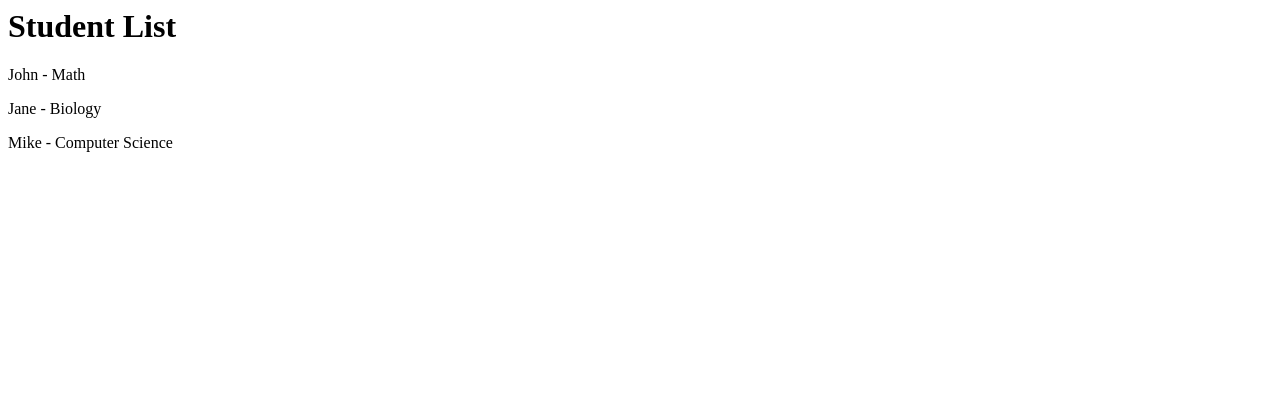
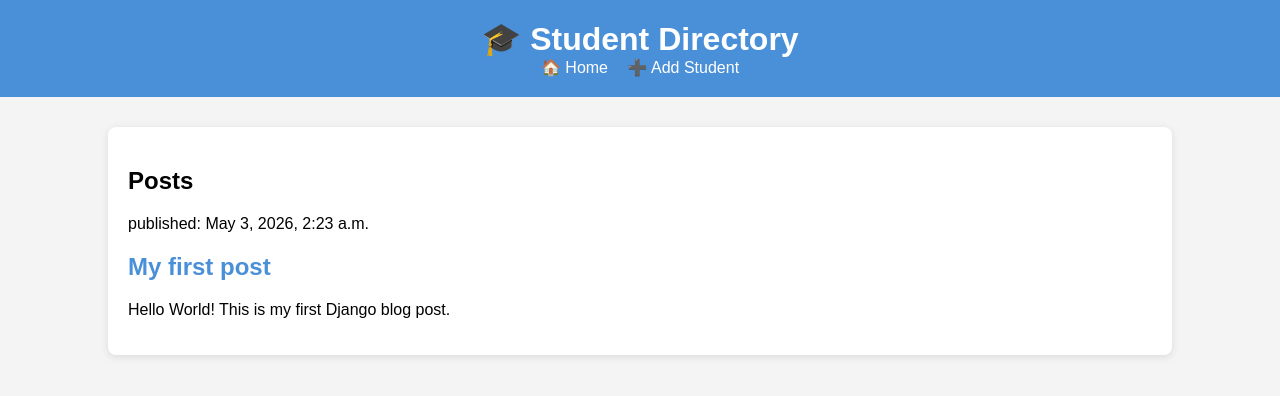
Before and after one commit to Dammyherry/django_project, a Django app: page / in a window 1280 px wide. Shown: the top 396 px of the page. Run offline with Django 5.2, Linux system fonts and the light colour scheme; data comes from the database, SQL or seed files in the repository.

Commit message:
Module 7 - Forms, Data and Security

```diff
--- a/myapp/admin.py
+++ b/myapp/admin.py
@@ -1,4 +1,5 @@
 from django.contrib import admin
-from .models import Student
+from .models import Post, Comment
 
-admin.site.register(Student)
+admin.site.register(Post)
+admin.site.register(Comment)
--- a/myapp/models.py
+++ b/myapp/models.py
@@ -1,8 +1,32 @@
 from django.db import models
+from django.utils import timezone
 
-class Student(models.Model):
-    name = models.CharField(max_length=100)
-    course = models.CharField(max_length=100)
+
+class Post(models.Model):
+    author = models.ForeignKey('auth.User', on_delete=models.CASCADE)
+    title = models.CharField(max_length=200)
+    text = models.TextField()
+    created_date = models.DateTimeField(default=timezone.now)
+    published_date = models.DateTimeField(blank=True, null=True)
+
+    def publish(self):
+        self.published_date = timezone.now()
+        self.save()
 
     def __str__(self):
-        return self.name
+        return self.title
+
+
+class Comment(models.Model):
+    post = models.ForeignKey('myapp.Post', on_delete=models.CASCADE, related_name='comments')
+    author = models.CharField(max_length=200)
+    text = models.TextField()
+    created_date = models.DateTimeField(default=timezone.now)
+    approved_comment = models.BooleanField(default=False)
+
+    def approve(self):
+        self.approved_comment = True
+        self.save()
+
+    def __str__(self):
+        return self.text
--- /dev/null
+++ b/myapp/static/css/style.css
@@ -0,0 +1,78 @@
+body {
+    font-family: Arial, sans-serif;
+    background-color: #f4f4f4;
+    margin: 0;
+    padding: 0;
+}
+
+header {
+    background-color: #4a90d9;
+    color: white;
+    padding: 20px;
+    text-align: center;
+}
+
+header h1 {
+    margin: 0;
+    font-size: 2em;
+}
+
+.container {
+    width: 80%;
+    margin: 30px auto;
+    background: white;
+    padding: 20px;
+    border-radius: 8px;
+    box-shadow: 0 2px 8px rgba(0,0,0,0.1);
+}
+
+.student-card {
+    background-color: #eaf4fb;
+    border-left: 5px solid #4a90d9;
+    padding: 10px 15px;
+    margin-bottom: 10px;
+    border-radius: 4px;
+}
+
+.student-card p {
+    margin: 0;
+    font-size: 1.1em;
+}
+
+a {
+    color: #4a90d9;
+    text-decoration: none;
+}
+
+a:hover {
+    text-decoration: underline;
+}
+
+.btn {
+    background-color: #4a90d9;
+    color: white;
+    padding: 10px 20px;
+    border: none;
+    border-radius: 4px;
+    cursor: pointer;
+    font-size: 1em;
+    margin-top: 10px;
+    display: inline-block;
+}
+
+.btn:hover {
+    background-color: #357ab8;
+}
+
+input[type="text"] {
+    width: 100%;
+    padding: 8px;
+    margin: 6px 0 12px 0;
+    border: 1px solid #ccc;
+    border-radius: 4px;
+    box-sizing: border-box;
+}
+
+label {
+    font-weight: bold;
+}
--- /dev/null
+++ b/myapp/templates/myapp/base.html
@@ -0,0 +1,21 @@
+{% load static %}
+<html>
+<head>
+    <title>Student Directory</title>
+    <link rel="stylesheet" href="{% static 'css/style.css' %}">
+</head>
+<body>
+
+    <header>
+        <h1>🎓 Student Directory</h1>
+        <a href="/" style="color:white; margin-right:15px;">🏠 Home</a>
+        <a href="/add/" style="color:white;">➕ Add Student</a>
+    </header>
+
+    <div class="container">
+        {% block content %}
+        {% endblock %}
+    </div>
+
+</body>
+</html>
--- a/myapp/templates/myapp/home.html
+++ b/myapp/templates/myapp/home.html
@@ -1,13 +1,16 @@
-<html>
-<head>
-    <title>My Django Page</title>
-</head>
-<body>
-    <h1>Student List</h1>
+{% extends 'myapp/base.html' %}
+
+{% block content %}
+    <h2>All Students</h2>
 
     {% for student in students %}
-        <p>{{ student.name }} - {{ student.course }}</p>
+        <div class="student-card">
+            <p>
+                <a href="/student/{{ student.id }}/">
+                    <strong>{{ student.name }}</strong>
+                </a>
+                — {{ student.course }}
+            </p>
+        </div>
     {% endfor %}
-
-</body>
-</html>
+{% endblock %}
--- /dev/null
+++ b/myapp/templates/myapp/post_list.html
@@ -0,0 +1,18 @@
+{% extends 'myapp/base.html' %}
+
+{% block content %}
+    <h2>Posts</h2>
+    {% if posts %}
+        {% for post in posts %}
+            <div class="post">
+                <div class="date">
+                    <p>published: {{ post.published_date }}</p>
+                </div>
+                <h2><a href="{% url 'post_detail' pk=post.pk %}">{{ post.title }}</a></h2>
+                <p>{{ post.text|linebreaksbr }}</p>
+            </div>
+        {% endfor %}
+    {% else %}
+        <p>No posts found!</p>
+    {% endif %}
+{% endblock %}
--- a/myapp/urls.py
+++ b/myapp/urls.py
@@ -2,5 +2,12 @@ from django.urls import path
 from . import views
 
 urlpatterns = [
-    path('', views.home, name='home'),
+    path('', views.post_list, name='post_list'),
+    path('post/<int:pk>/', views.post_detail, name='post_detail'),
+    path('post/new/', views.post_new, name='post_new'),
+    path('post/<int:pk>/edit/', views.post_edit, name='post_edit'),
+    path('post/<int:pk>/publish/', views.post_publish, name='post_publish'),
+    path('post/<int:pk>/remove/', views.post_remove, name='post_remove'),
+    path('drafts/', views.post_draft_list, name='post_draft_list'),
+    path('post/<int:pk>/comment/', views.add_comment_to_post, name='add_comment_to_post'),
 ]
--- a/myapp/views.py
+++ b/myapp/views.py
@@ -1,9 +1,76 @@
-from django.shortcuts import render
+from django.shortcuts import render, get_object_or_404, redirect
+from django.utils import timezone
+from django.contrib.auth.decorators import login_required
+from .forms import PostForm, CommentForm
+from .models import Post, Comment
 
-def home(request):
-    students = [
-        {"name": "John", "course": "Math"},
-        {"name": "Jane", "course": "Biology"},
-        {"name": "Mike", "course": "Computer Science"},
-    ]
-    return render(request, 'myapp/home.html', {"students": students})
+def post_list(request):
+    posts = Post.objects.all()
+    return render(request, 'myapp/post_list.html', {'posts': posts})
+
+def post_detail(request, pk):
+    post = get_object_or_404(Post, pk=pk)
+    comments = post.comments.filter(approved_comment=True)
+    form = CommentForm()
+    return render(request, 'myapp/post_detail.html', {
+        'post': post, 'comments': comments, 'form': form
+    })
+
+@login_required
+def post_new(request):
+    if request.method == "POST":
+        form = PostForm(request.POST)
+        if form.is_valid():
+            post = form.save(commit=False)
+            post.author = request.user
+            post.published_date = timezone.now()
+            post.save()
+            return redirect('post_detail', pk=post.pk)
+    else:
+        form = PostForm()
+    return render(request, 'myapp/post_edit.html', {'form': form})
+
+@login_required
+def post_edit(request, pk):
+    post = get_object_or_404(Post, pk=pk)
+    if request.method == "POST":
+        form = PostForm(request.POST, instance=post)
+        if form.is_valid():
+            post = form.save(commit=False)
+            post.author = request.user
+            post.published_date = timezone.now()
+            post.save()
+            return redirect('post_detail', pk=post.pk)
+    else:
+        form = PostForm(instance=post)
+    return render(request, 'myapp/post_edit.html', {'form': form})
+
+@login_required
+def post_draft_list(request):
+    posts = Post.objects.filter(published_date__isnull=True).order_by('created_date')
+    return render(request, 'myapp/post_draft_list.html', {'posts': posts})
+
+@login_required
+def post_publish(request, pk):
+    post = get_object_or_404(Post, pk=pk)
+    post.publish()
+    return redirect('post_detail', pk=pk)
+
+@login_required
+def post_remove(request, pk):
+    post = get_object_or_404(Post, pk=pk)
+    post.delete()
+    return redirect('post_list')
+
+def add_comment_to_post(request, pk):
+    post = get_object_or_404(Post, pk=pk)
+    if request.method == "POST":
+        form = CommentForm(request.POST)
+        if form.is_valid():
+            comment = form.save(commit=False)
+            comment.post = post
+            comment.save()
+            return redirect('post_detail', pk=post.pk)
+    else:
+        form = CommentForm()
+    return render(request, 'myapp/add_comment_to_post.html', {'form': form})
--- a/mysite/settings.py
+++ b/mysite/settings.py
@@ -116,4 +116,5 @@ USE_TZ = True
 # Static files (CSS, JavaScript, Images)
 # https://docs.djangoproject.com/en/6.0/howto/static-files/
 
-STATIC_URL = 'static/'
+STATICFILES_DIRS = [BASE_DIR / "myapp/static"]
+STATIC_URL = '/static/'
--- a/mysite/urls.py
+++ b/mysite/urls.py
@@ -1,8 +1,7 @@
 from django.contrib import admin
-from django.urls import path
-from myapp.views import home
+from django.urls import path, include
 
 urlpatterns = [
     path('admin/', admin.site.urls),
-    path('', home),
+    path('', include('myapp.urls')),
 ]
```
Also changed, not shown: myapp/forms.py (added, +12 -0 lines), myapp/templates/myapp/add_comment_to_post.html (added, +10 -0 lines), myapp/templates/myapp/add_student.html (added, +20 -0 lines), myapp/templates/myapp/post_detail.html (added, +28 -0 lines), myapp/templates/myapp/post_draft_list.html (added, +13 -0 lines), myapp/templates/myapp/post_edit.html (added, +10 -0 lines), myapp/templates/myapp/student_detail.html (added, +12 -0 lines), db.sqlite3, myapp/migrations/0002_comment_post_delete_student_comment_post.py (added), 1 other file.
